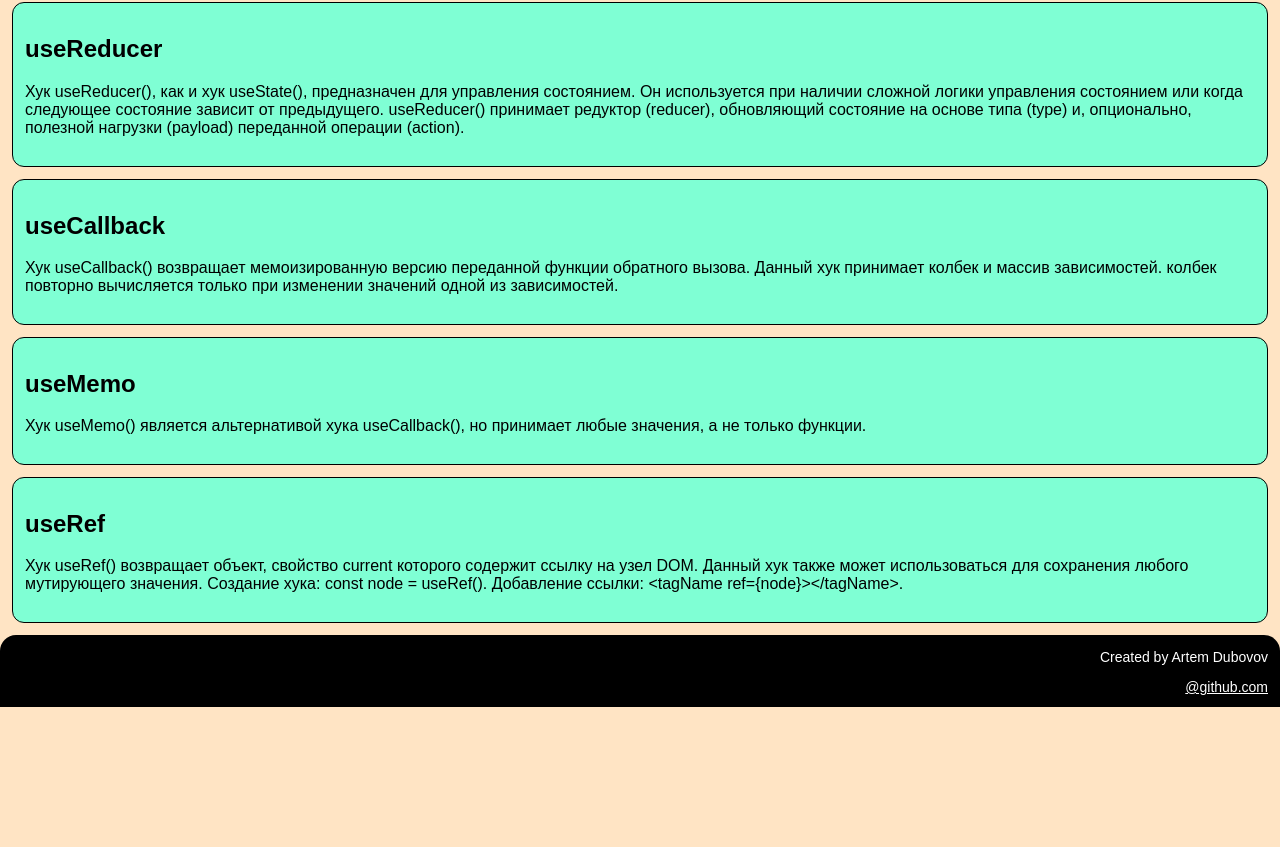
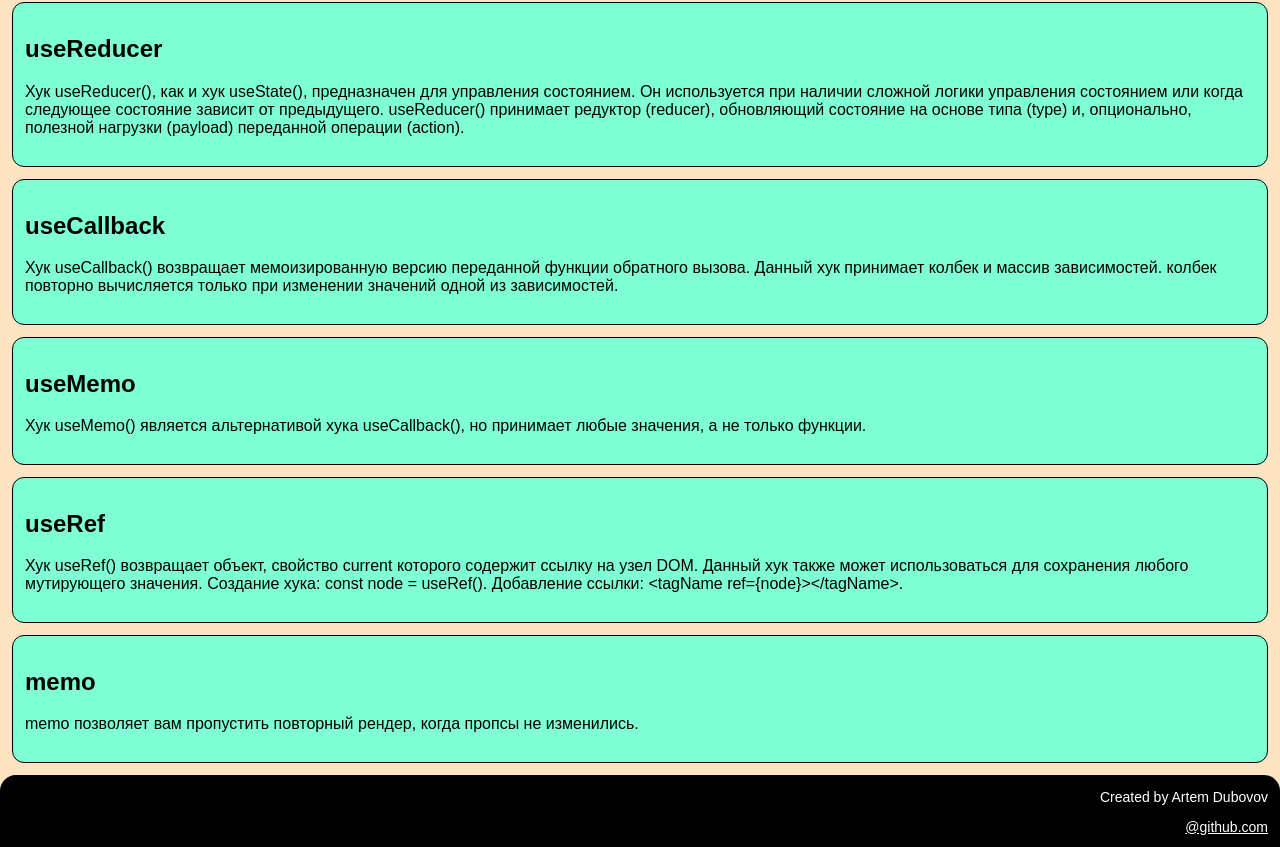
Before and after one commit to ArtemDubovov/-react-practice, a React (Create React App) app: page / in a window 1280 px wide. Shown: the part 840-1687 px from the top of the page. Before the commit the page ends 1547 px from the top, so only its background shows below. Built offline with nearby package versions, Linux system fonts and the light colour scheme; a web font is replaced by a local one.

Commit message:
add: added memo info for home page

```diff
--- a/src/pages/HomePage/data.js
+++ b/src/pages/HomePage/data.js
@@ -40,6 +40,10 @@ const DATA_HOOKS = [
             Создание хука: const node = useRef().
             Добавление ссылки: <tagName ref={node}></tagName>.
         `
+    },
+    {
+        name: 'memo',
+        description: 'memo позволяет вам пропустить повторный рендер, когда пропсы не изменились.'
     }
 ];
 export default DATA_HOOKS;
```
